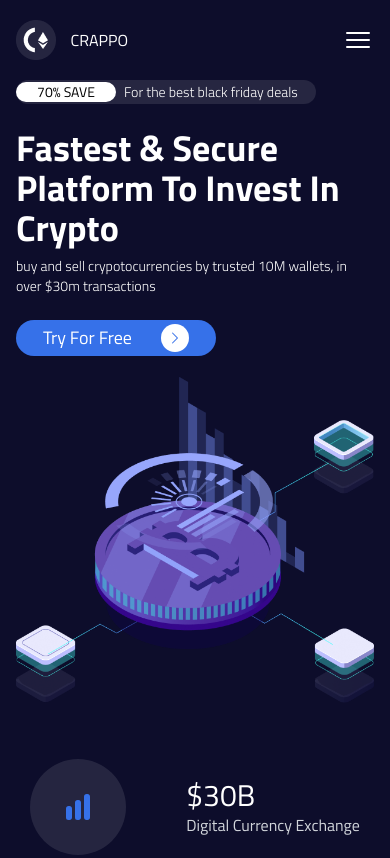
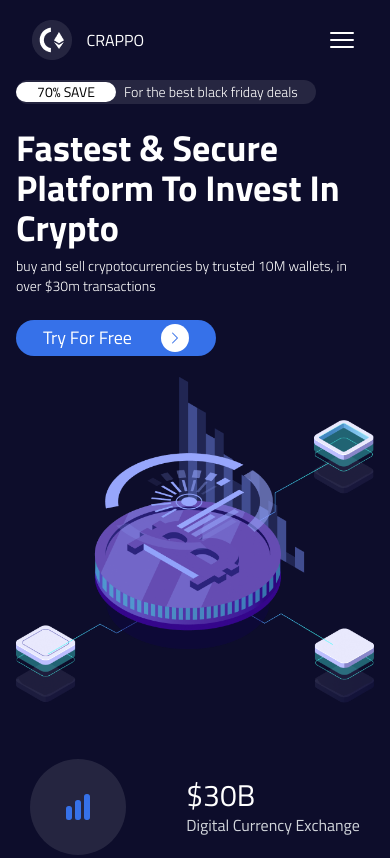
Before and after one commit to akinwumi-sa/crappo-crypto-exchange, a website: page public/index.html in a window 390 px wide. Shown: the top 858 px of the page. Drawn offline with nearby package versions, Linux system fonts and the light colour scheme.

Commit message:
Update index.html

```diff
--- a/public/index.html
+++ b/public/index.html
@@ -10,7 +10,7 @@
   </head>
   <body class="bg-main font-titillium text-main-text mx-auto">
     <header
-      class="flex justify-between items-center h-20 lg:mx-8 lg:flex lg:flex-row lg:justify-between mb-8 px-4 mx-auto lg:max-w-full"
+      class="flex justify-between items-center h-20 lg:mx-8 lg:flex lg:flex-row lg:justify-between mb-8 px-4 mx-4 lg:max-w-full"
     >
       <div class="flex justify-between items-center h-10 w-28">
         <img class="h-10 w-10 font-semibold text-lg" src="img/Logo.png" />
```
